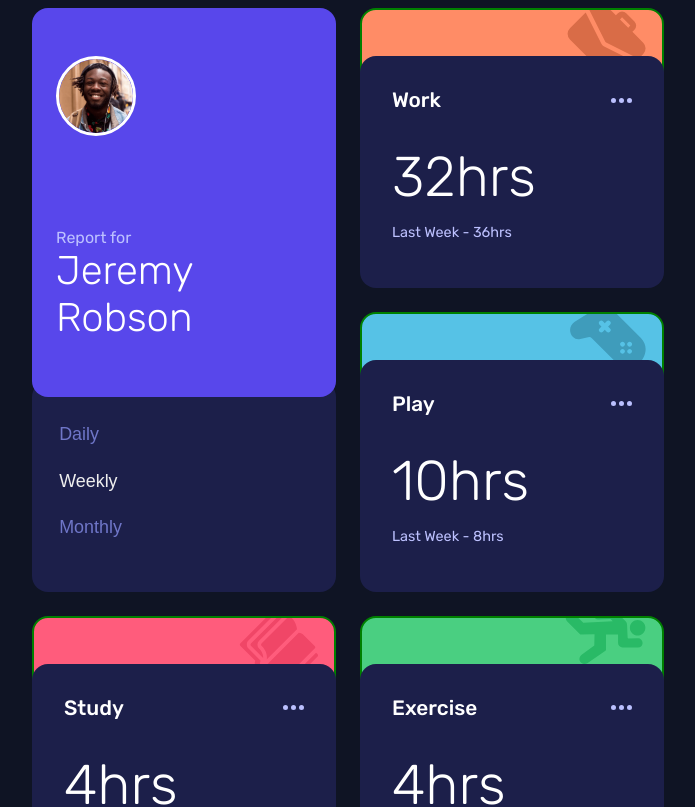
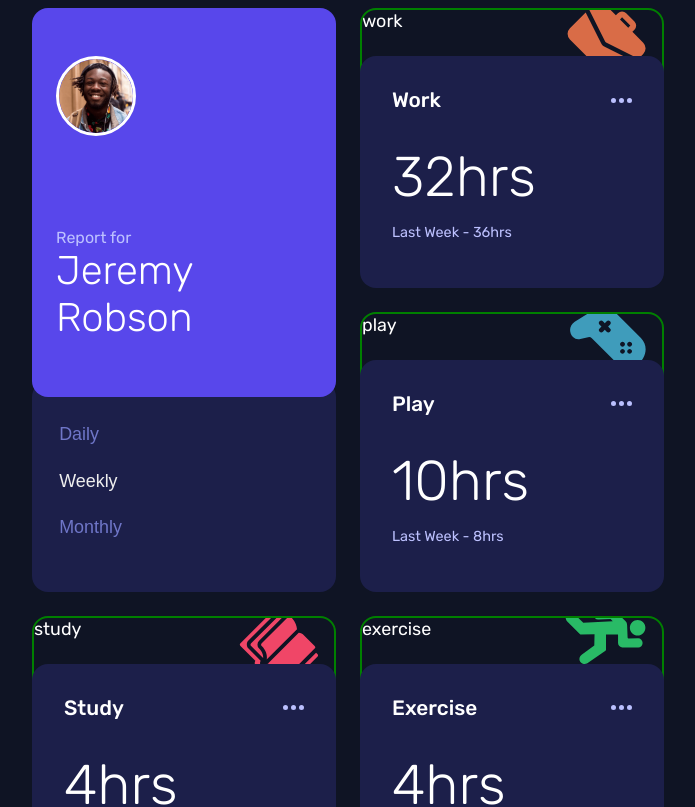
Before and after one commit to AmodeusR/FM--time-tracking-dashboard, a React (Vite) app: page / in a window 1280 px wide. Shown: the top 807 px of the page, without its empty margins (292-987 px from the left). Built offline with nearby package versions, Linux system fonts and the light colour scheme.

Commit message:
Show difference of dev vs dist

```diff
--- a/src/styles/styled-components.js
+++ b/src/styles/styled-components.js
@@ -2,7 +2,9 @@ import styled from "styled-components";
 
 const CardArt = styled.div`
   border: 2px solid ${props => props.bgcolor};
-	background: ${props => `var(--theme-${props.iconRef});`}
+  &:after {
+    content: "${props => `${props.iconRef}`}";
+  }
 `;
 
 export default CardArt;
```
